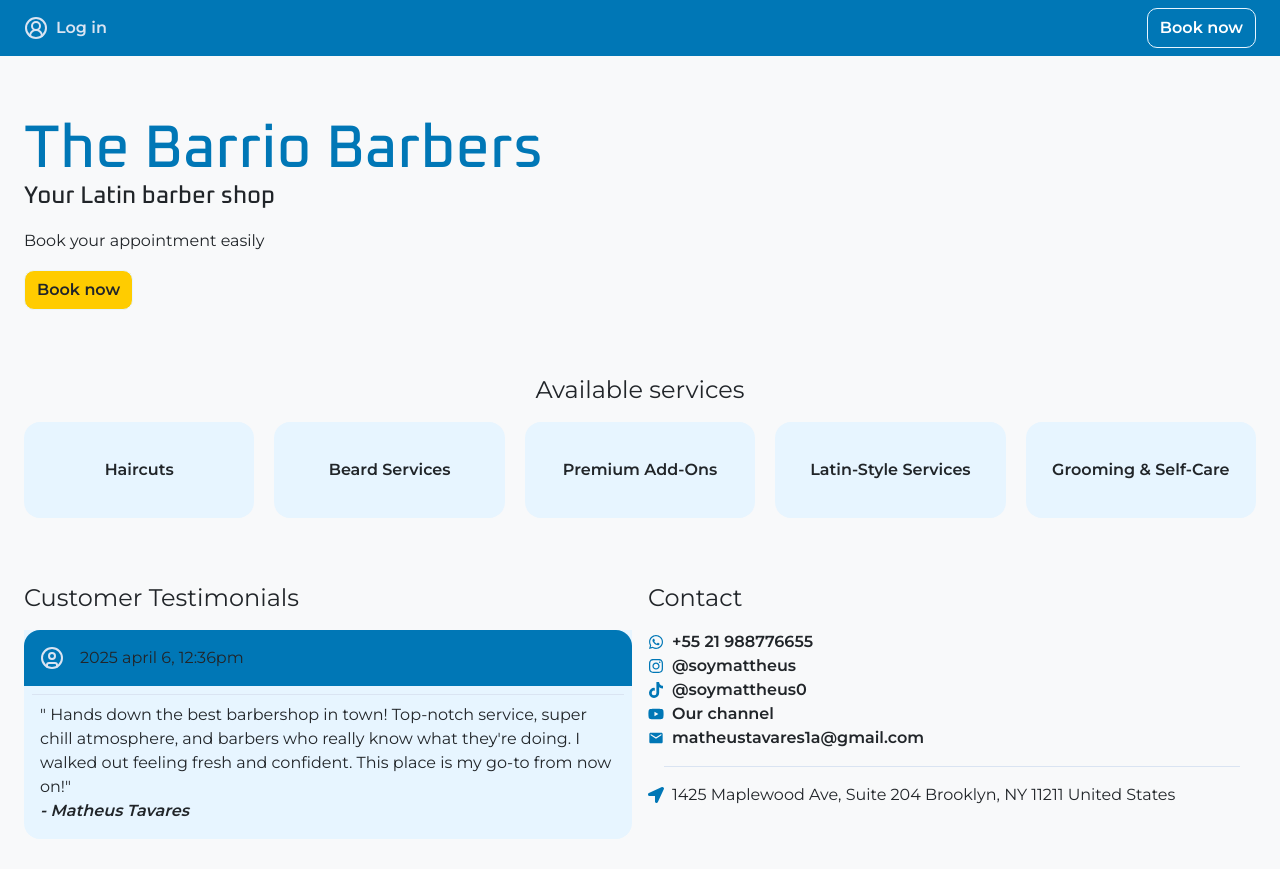
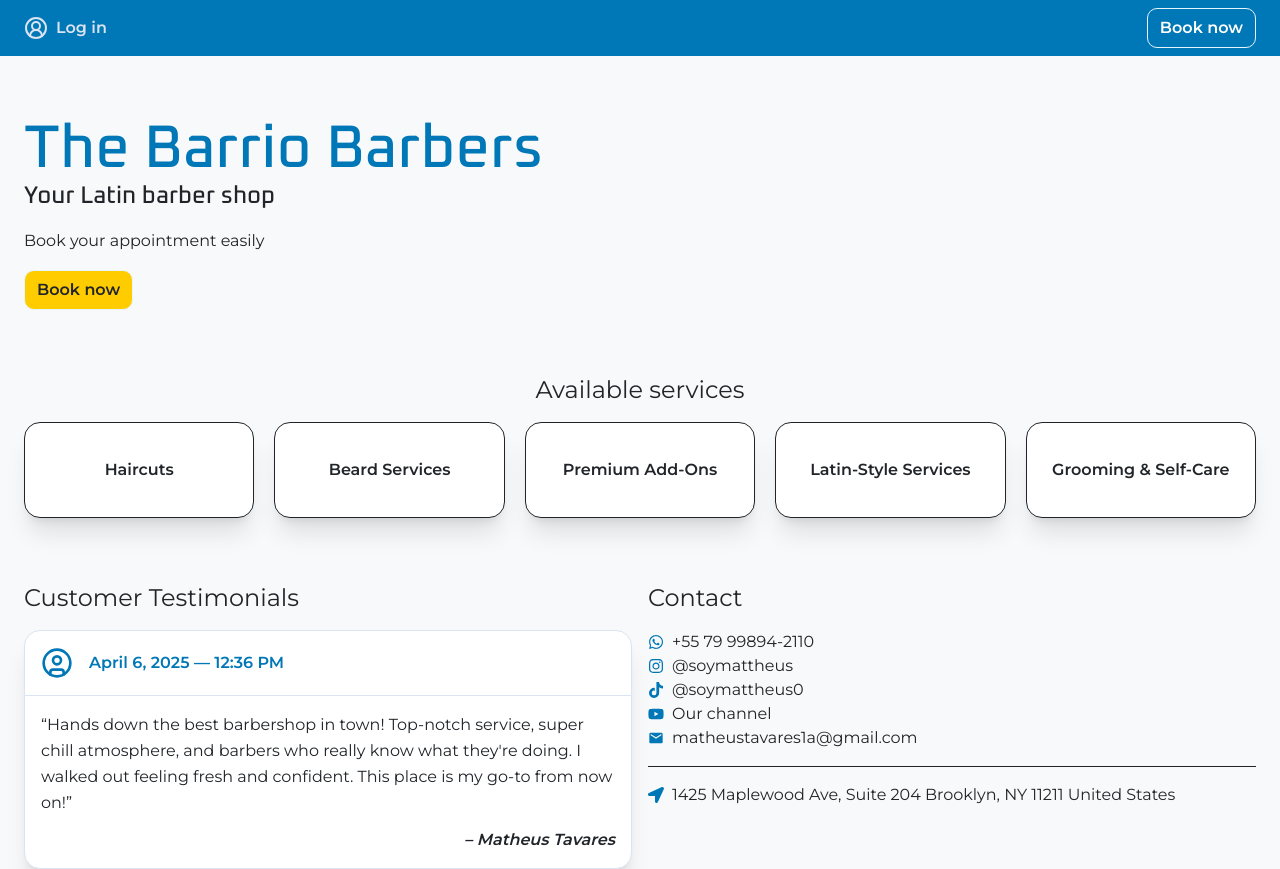
Before and after one commit to soymattheus/Barbershop, a Next.js app: page / in a window 1280 px wide. Shown: the top 869 px of the page. Built offline with nearby package versions, Linux system fonts and the light colour scheme.

Commit message:
general adjusts

```diff
--- a/src/app/booking/page.tsx
+++ b/src/app/booking/page.tsx
@@ -31,7 +31,9 @@ export default function Booking() {
 
   const time = [
     { label: '9:00 AM', value: '09:00' },
+    { label: '9:30 AM', value: '09:30' },
     { label: '10:00 AM', value: '10:00' },
+    { label: '10:30 AM', value: '10:30' },
     { label: '11:00 AM', value: '11:00' },
     { label: '12:00 PM', value: '12:00' },
     { label: '1:00 PM', value: '13:00' },
@@ -41,7 +43,7 @@ export default function Booking() {
   ]
 
   return (
-    <div className="w-full min-h-screen bg-gray-50">
+    <div className="flex flex-col w-full bg-gradient-to-b from-white to-gray-100 min-h-screen">
       <AuthLayout>
         <div className="flex flex-col px-6 md:px-12 py-10 gap-10">
           <Banner showNavigation page="Booking" />
@@ -110,7 +112,7 @@ export default function Booking() {
           </div>
 
           {/* Testimonials + Contact */}
-          <div className="grid grid-cols-1 md:grid-cols-2 gap-6 mt-10">
+          <div className="flex flex-col md:flex-row gap-6 mt-10">
             <CustomerTestimonials />
             <Contact />
           </div>
--- a/src/app/galery/page.tsx
+++ b/src/app/galery/page.tsx
@@ -9,7 +9,7 @@ import PaginatedGrid from './paginatedGrid'
 
 export default function Galery() {
   return (
-    <div className="flex flex-col w-full">
+    <div className="flex flex-col w-full bg-gradient-to-b from-white to-gray-100 min-h-screen">
       <AuthLayout>
         {/* Body */}
         <div className="flex flex-col px-6 gap-4 md:gap-10">
--- a/src/app/homeUser/page.tsx
+++ b/src/app/homeUser/page.tsx
@@ -7,7 +7,7 @@ import React from 'react'
 
 export default function Home() {
   return (
-    <div className="flex flex-col w-full">
+    <div className="flex flex-col w-full bg-gradient-to-b from-white to-gray-100 min-h-screen">
       <AuthLayout>
         {/* Body */}
         <div className="flex flex-col px-6 gap-4 md:gap-16">
@@ -18,10 +18,7 @@ export default function Home() {
 
           {/* Testimonials and Contact */}
           <div className="flex flex-col md:flex-row gap-4">
-            {/* Testimonials */}
             <CustomerTestimonials />
-
-            {/* Contact */}
             <Contact />
           </div>
         </div>
--- a/src/app/profile/page.tsx
+++ b/src/app/profile/page.tsx
@@ -12,7 +12,7 @@ export default function Booking() {
   const [startDate, setStartDate] = React.useState<Date | null>(new Date())
 
   return (
-    <div className="flex flex-col w-full">
+    <div className="flex flex-col w-full bg-gradient-to-b from-white to-gray-100 min-h-screen">
       <AuthLayout>
         {/* Body */}
         <div className="flex flex-col px-6 gap-4 md:gap-10">
--- a/src/components/layout/contact.tsx
+++ b/src/components/layout/contact.tsx
@@ -20,9 +20,9 @@ export default function Contact() {
             href="https://wa.me/5579998942110"
             target="_blank"
             rel="noopener noreferrer"
-            className="text-text font-bold hover:underline"
+            className="text-text font-medium hover:underline"
           >
-            +55 21 988776655
+            +55 79 99894-2110
           </a>
         </div>
         <div className="flex flex-row gap-2 items-center">
@@ -31,7 +31,7 @@ export default function Contact() {
             href="https://www.instagram.com/soymattheus/"
             target="_blank"
             rel="noopener noreferrer"
-            className="text-text font-bold hover:underline"
+            className="text-text font-medium hover:underline"
           >
             @soymattheus
           </a>
@@ -42,7 +42,7 @@ export default function Contact() {
             href="https://www.tiktok.com/@soymattheus0?_t=ZM-8vJPAiOYWVK&_r=1"
             target="_blank"
             rel="noopener noreferrer"
-            className="text-text font-bold hover:underline"
+            className="text-text font-medium hover:underline"
           >
             @soymattheus0
           </a>
@@ -52,7 +52,7 @@ export default function Contact() {
           <a
             href="https://www.youtube.com/@matheustavares6742"
             target="_blank"
-            className="text-text font-bold hover:underline"
+            className="text-text font-medium hover:underline"
             rel="noreferrer"
           >
             Our channel
@@ -62,13 +62,14 @@ export default function Contact() {
           <MdEmail className="text-primary" />{' '}
           <a
             href="mailto:matheustavares1a@gmail.com"
-            className="text-text font-bold hover:underline truncate"
+            className="text-text font-medium hover:underline truncate"
           >
             matheustavares1a@gmail.com
           </a>
         </div>
 
-        <hr className="m-2 md:m-4" />
+        <hr className="my-2 md:my-4 text-text" />
+
         <div className="flex flex-row gap-2 items-center">
           <FaLocationArrow className="text-primary" />{' '}
           <p className="text-text font-medium">
--- a/src/components/layout/customerTestimonials.tsx
+++ b/src/components/layout/customerTestimonials.tsx
@@ -7,20 +7,28 @@ export default function CustomerTestimonials() {
         <p className="text-text text-2xl text-bold">Customer Testimonials</p>
       </div>
       <div className="flex flex-row w-full">
-        <div className="flex flex-col w-full bg-blue rounded-b-2xl">
-          <div className="flex flex-row w-full gap-4 p-4 items-center bg-primary rounded-t-2xl">
-            <UserCircle />
-            <p className="text-text">2025 april 6, 12:36pm</p>
+        <div className="flex flex-col w-full mx-auto bg-white shadow-xl border border-yellow-400 rounded-2xl overflow-hidden transition hover:shadow-2xl">
+          {/* Header */}
+          <div className="flex items-center gap-4 p-4 bg-yellow-50 text-primary">
+            <UserCircle className="w-8 h-8" />
+            <p className="font-semibold text-sm md:text-base">
+              April 6, 2025 — 12:36 PM
+            </p>
           </div>
-          <hr className="m-2" />
-          <div className="flex flex-col px-4 pb-4">
-            <p className="text-text">
-              " Hands down the best barbershop in town! Top-notch service, super
+
+          <hr className="border-t border-yellow-300" />
+
+          {/* Body */}
+          <div className="flex flex-col gap-3 p-4 text-text">
+            <p className="text-sm md:text-base leading-relaxed">
+              “Hands down the best barbershop in town! Top-notch service, super
               chill atmosphere, and barbers who really know what they're doing.
               I walked out feeling fresh and confident. This place is my go-to
-              from now on!"
+              from now on!”
             </p>
-            <p className="text-text font-bold italic">- Matheus Tavares</p>
+            <p className="font-bold italic self-end text-sm md:text-base">
+              – Matheus Tavares
+            </p>
           </div>
         </div>
       </div>
--- a/src/components/layout/services.tsx
+++ b/src/components/layout/services.tsx
@@ -207,7 +207,7 @@ export default function Services() {
               filterCategory('Haircuts')
             }
           }}
-          className="flex w-full md:w-1/4 text-text justify-center items-center bg-blue h-24 rounded-2xl cursor-pointer"
+          className="flex w-full md:w-1/4 text-text justify-center items-center bg-white h-24 cursor-pointer shadow-xl border border-yellow-400 rounded-2xl overflow-hidden transition hover:shadow-2xl"
         >
           <p className="font-bold">Haircuts</p>
         </div>
@@ -219,7 +219,7 @@ export default function Services() {
               filterCategory('Beard Services')
             }
           }}
-          className="flex w-full md:w-1/4 text-text justify-center items-center bg-blue h-24 rounded-2xl cursor-pointer"
+          className="flex w-full md:w-1/4 text-text justify-center items-center bg-white h-24 cursor-pointer shadow-xl border border-yellow-400 rounded-2xl overflow-hidden transition hover:shadow-2xl"
         >
           <p className="font-bold">Beard Services</p>
         </div>
@@ -231,7 +231,7 @@ export default function Services() {
               filterCategory('Premium Add-Ons')
             }
           }}
-          className="flex w-full md:w-1/4 text-text justify-center items-center bg-blue h-24 rounded-2xl cursor-pointer"
+          className="flex w-full md:w-1/4 text-text justify-center items-center bg-white h-24 cursor-pointer shadow-xl border border-yellow-400 rounded-2xl overflow-hidden transition hover:shadow-2xl"
         >
           <p className="font-bold">Premium Add-Ons</p>
         </div>
@@ -243,7 +243,7 @@ export default function Services() {
               filterCategory('Latin-Style Services')
             }
           }}
-          className="flex w-full md:w-1/4 text-text justify-center items-center bg-blue h-24 rounded-2xl cursor-pointer"
+          className="flex w-full md:w-1/4 text-text justify-center items-center bg-white h-24 cursor-pointer shadow-xl border border-yellow-400 rounded-2xl overflow-hidden transition hover:shadow-2xl"
         >
           <p className="font-bold">Latin-Style Services</p>
         </div>
@@ -255,7 +255,7 @@ export default function Services() {
               filterCategory('Grooming & Self-Care')
             }
           }}
-          className="flex w-full md:w-1/4 text-text justify-center items-center bg-blue h-24 rounded-2xl cursor-pointer"
+          className="flex w-full md:w-1/4 text-text justify-center items-center bg-white h-24 cursor-pointer shadow-xl border border-yellow-400 rounded-2xl overflow-hidden transition hover:shadow-2xl"
         >
           <p className="font-bold">Grooming & Self-Care</p>
         </div>
```
Also changed, not shown: src/app/aboutUs/page.tsx (+21 -12 lines), src/app/pricing/page.tsx (+34 -21 lines), public/images/dominicanBarber.avif (added).
